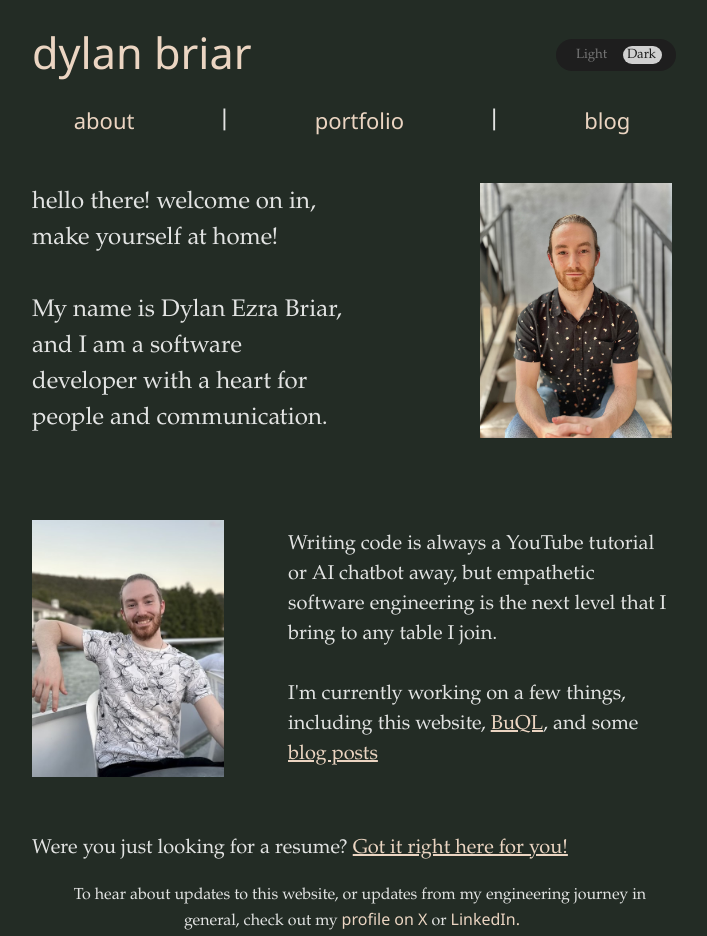
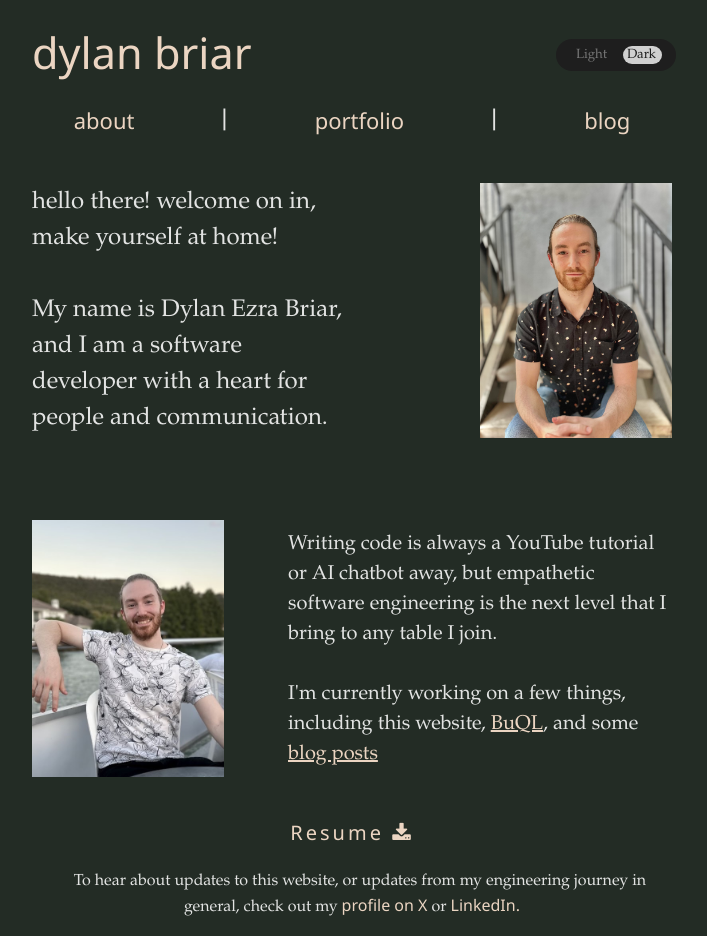
Before and after one commit to dylanbriar/Briar, a Vue app: page / in a window 1280 px wide. Shown: the top 936 px of the page, without its empty margins (288-995 px from the left). Built offline with nearby package versions, Linux system fonts and the light colour scheme.

Commit message:
minor adjustments

```diff
--- a/src/App.vue
+++ b/src/App.vue
@@ -41,7 +41,7 @@ document.addEventListener('keydown', handleKeyPress);
 </script>
 
 <template>
-  <Transition appear name="topBar">
+  <Transition appear name="page">
     <div> <!--this div serves no purpose other than to make the transition work. kind of sloppy. ill fix when i "get good" -->
       <div style="display: flex; justify-content: space-between; align-items: center;">
         <router-link id="nameToHome" to="/">dylan briar</router-link>
@@ -73,16 +73,16 @@ document.addEventListener('keydown', handleKeyPress);
 <style scoped>
 
 
-.topBar-leave-from,
-.topBar-enter-from {
+.page-leave-from,
+.page-enter-from {
   opacity: 0;
 }
-.topBar-leave-to,
-.topBar-enter-to {
+.page-leave-to,
+.page-enter-to {
   opacity: 1;
 }
-.topBar-leave-active,
-.topBar-enter-active {
+.page-leave-active,
+.page-enter-active {
   transition: opacity 1s;
 }
 
--- a/src/components/LandingPage.vue
+++ b/src/components/LandingPage.vue
@@ -2,6 +2,8 @@
 </script>
 <!-- window.scrollTo(0, 0) -->
 <template>
+  <!-- library for download image -->
+  <link rel="stylesheet" href="https://cdnjs.cloudflare.com/ajax/libs/font-awesome/4.7.0/css/font-awesome.min.css">
   <Transition appear name="lP">
     <div>
     <br>
@@ -16,8 +18,9 @@
         <p style="max-width: 60%;"> Writing code is always a YouTube tutorial or AI chatbot away, but empathetic software engineering is the next level that I bring to any table I join. <br><br> I'm currently working on a few things, including this website, <a href="https://github.com/oslabs-beta/BuQL">BuQL</a>, and some <router-link to="/blog">blog posts</router-link></p>
       </div>
       <br>
-      <div>
-        <p>Were you just looking for a resume? <a href="/assets/resume.pdf" download="/assets/resume.pdf">Got it right here for you!</a></p>
+      <div style="display:flex; justify-content: center;">
+        <button class="btn">Resume <i class="fa fa-download"></i></button>
+        <!-- <a id="resume" href="/assets/resume.pdf" download="/assets/resume.pdf">Resume</a> -->
       </div>
     </div>
     </Transition>
@@ -49,6 +52,20 @@
   max-width: 50%;
 }
 
+.btn {
+  background: none;
+  border: none;
+  padding: 6px 15px 7px;
+  cursor: pointer;
+  font-size: 20px;
+  font-family:'Segoe UI', Tahoma, Geneva, Verdana, sans-serif ;
+  letter-spacing: 3px;
+  border-radius: 15px;
+}
+
+.btn:hover {
+  background-color: rgba(117, 139, 139, 0.375);
+}
 
 p {
   font-size: 20px;
--- a/src/style.css
+++ b/src/style.css
@@ -39,6 +39,10 @@ h2 {
 
 a {
   color: var(--links);
+}
+
+button {
+  color: var(--links)
 }
 
 #nameToHome {
```
